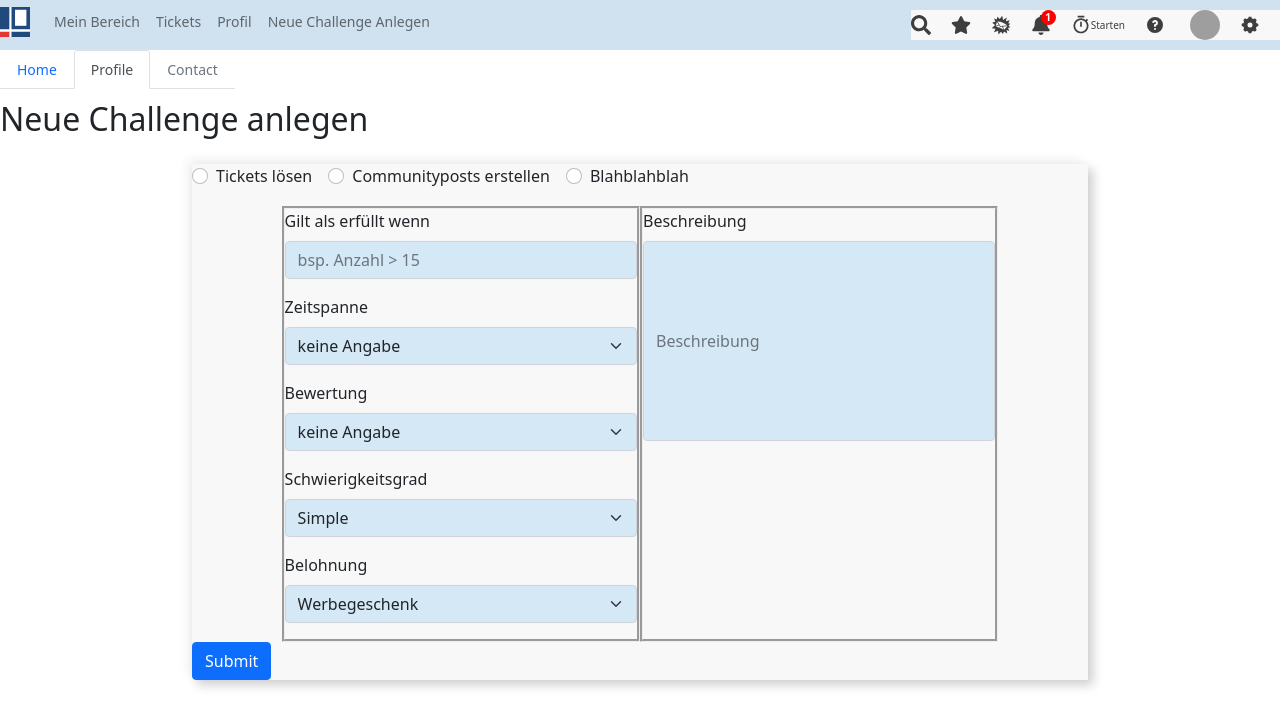
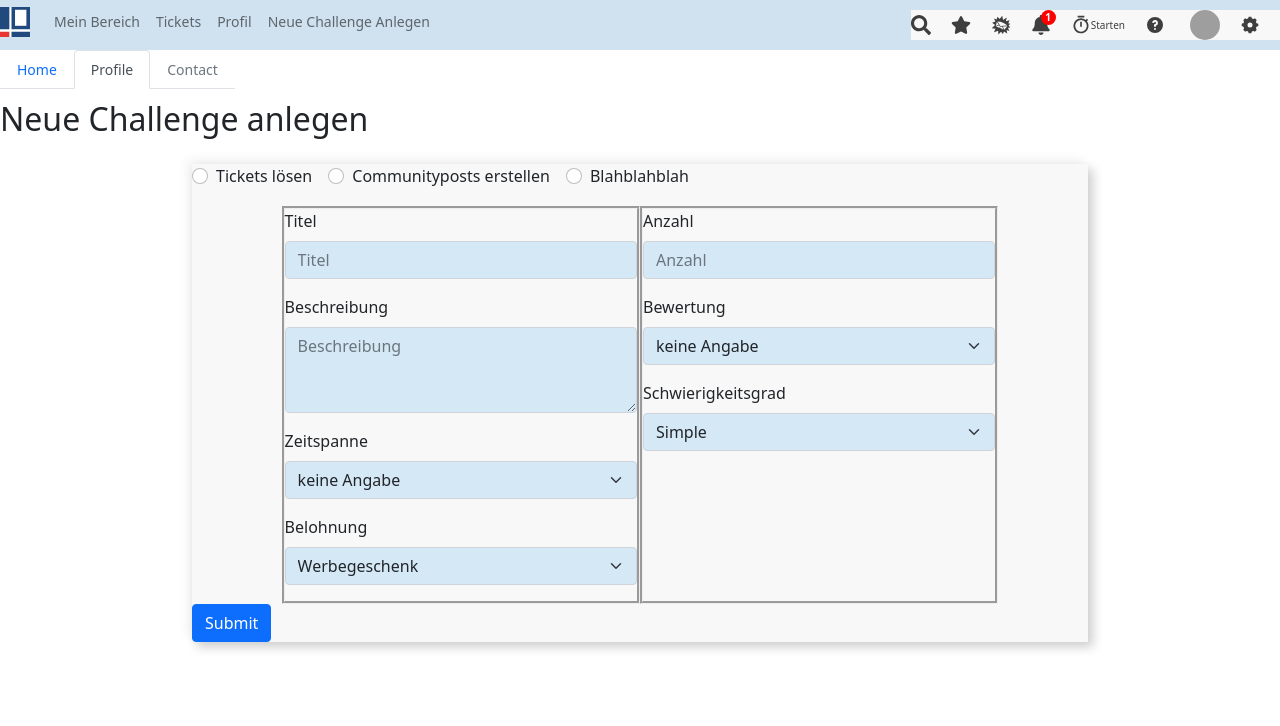
Before and after one commit to RomanoLu/bcs-gamification, a React (Create React App) app: page /newChallenge in a window 1280 px wide. Shown: the top 726 px of the page. Built offline with nearby package versions, Linux system fonts and the light colour scheme; grey boxes are pictures that could not be loaded.

Commit message:
ChallengeForm angepasst

```diff
--- a/src/Components/Dashboard/ChallengeForm.js
+++ b/src/Components/Dashboard/ChallengeForm.js
@@ -81,15 +81,29 @@ class ChallengeForm extends React.Component {
               <div className="parent">
                 <div className="div1">
                   <Form.Group className="mb-3">
-                    <Form.Label htmlFor="disabledTextInput">Gilt als erfüllt wenn</Form.Label>
-                    {/*Bedingung für erfüllung irgendwie festlegen, weil vllt ist es nicht immer die anzahl*/}
+                    <Form.Label htmlFor="disabledTextInput">Titel</Form.Label>
+                    {/*Bedingung für erfüllung irgendwie festlegen, weil vllt ist es nicht immer die anzahl
+                    Prio soll min so und so sein, Bewertung soll min. so und so sein, Anzahl soll größer kleiner also x sein, usw...*/}
                     <Form.Control
                       id="disabledTextInput"
-                      placeholder="bsp. Anzahl > 15"
+                      placeholder="Titel"
                       className="form"
                     />
                   </Form.Group>
-
+                  <Form.Group className="mb-3">
+                    <Form.Label htmlFor="disabledTextInput">Beschreibung</Form.Label>
+                    <Form.Control
+                      as="textarea"
+                      rows={3}
+                      id="disabledTextInput"
+                      className="form"
+                      placeholder="Beschreibung"
+                      onChange={(e) => {
+                        this.setState({ beschreibung: e.target.value })
+                      }
+                      }
+                    />
+                  </Form.Group>
                   <Form.Group className="mb-3">
                     <Form.Label htmlFor="disabledSelect">Zeitspanne</Form.Label>
                     <Form.Select id="disabledSelect" onChange={(e) => {
@@ -109,26 +123,7 @@ class ChallengeForm extends React.Component {
                       <option>1 Jahr</option>
                     </Form.Select>
                   </Form.Group>
-                  <Form.Group className="mb-3">
-                    <Form.Label htmlFor="disabledSelect">Bewertung</Form.Label>
-                    <Form.Select id="disabledSelect">
-                      <option>keine Angabe</option>
-                      <option>unzufrieden</option>
-                      <option>akzeptabel</option>
-                      <option>zufrieden</option>
-                    </Form.Select>
-                  </Form.Group>
-                  <Form.Group className="mb-3">
-                    <Form.Label htmlFor="disabledSelect">Schwierigkeitsgrad</Form.Label>
-                    <Form.Select id="disabledSelect" onChange={(e) => {
-                      this.setState({ schwierigkeit: e.target.value })
-                    }
-                    }>
-                      <option>Simple</option>
-                      <option>Intermediate</option>
-                      <option>Advanced</option>
-                    </Form.Select>
-                  </Form.Group>
+
                   <Form.Group className="mb-3">
                     <Form.Label htmlFor="disabledSelect">Belohnung</Form.Label>
                     <Form.Select id="disabledSelect" onChange={(e) => {
@@ -142,17 +137,37 @@ class ChallengeForm extends React.Component {
                   </Form.Group>
                 </div>
                 <div className="div2">
-                  <Form.Group className="mb-3">
-                    <Form.Label htmlFor="disabledTextInput">Beschreibung</Form.Label>
+                <Form.Group className="mb-3">
+                    <Form.Label htmlFor="disabledTextInput">Anzahl</Form.Label>
+                    {/*Bedingung für erfüllung irgendwie festlegen, weil vllt ist es nicht immer die anzahl
+                    Prio soll min so und so sein, Bewertung soll min. so und so sein, Anzahl soll größer kleiner also x sein, usw...*/}
                     <Form.Control
                       id="disabledTextInput"
-                      placeholder="Beschreibung"
-                      className="tfstyle2"
-                      onChange={(e) => {
-                        this.setState({ beschreibung: e.target.value })
-                      }
-                      }
+                      placeholder="Anzahl"
+                      className="form"
                     />
+                  </Form.Group>
+
+                  <Form.Group className="mb-3">
+                    <Form.Label htmlFor="disabledSelect">Bewertung</Form.Label>
+                    <Form.Select id="disabledSelect">
+                      <option>keine Angabe</option>
+                      <option>unzufrieden</option>
+                      <option>akzeptabel</option>
+                      <option>zufrieden</option>
+                    </Form.Select>
+                  </Form.Group>
+
+                  <Form.Group className="mb-3">
+                    <Form.Label htmlFor="disabledSelect">Schwierigkeitsgrad</Form.Label>
+                    <Form.Select id="disabledSelect" onChange={(e) => {
+                      this.setState({ schwierigkeit: e.target.value })
+                    }
+                    }>
+                      <option>Simple</option>
+                      <option>Intermediate</option>
+                      <option>Advanced</option>
+                    </Form.Select>
                   </Form.Group>
                 </div>
               </div>
--- a/src/Components/Dashboard/ChallengeFormStyles.css
+++ b/src/Components/Dashboard/ChallengeFormStyles.css
@@ -44,7 +44,7 @@ h2{
 
 .tfstyle2{
   background-color: #d5e8f6;
-  height: 200px;
+  height: 150px;
 }
 
 .parent {
```
